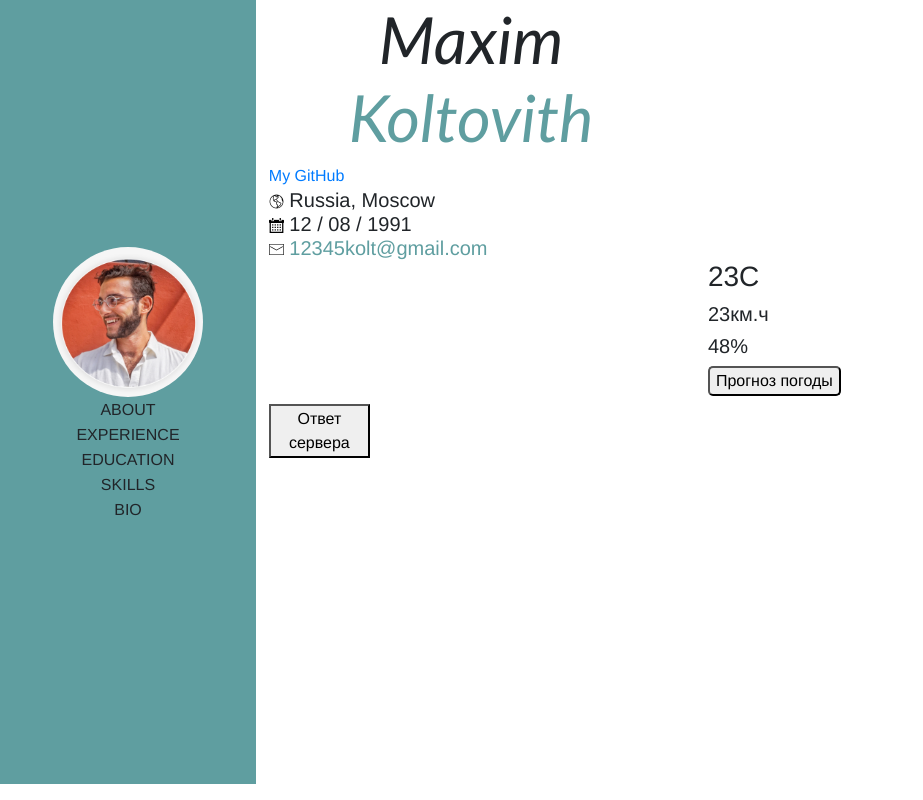
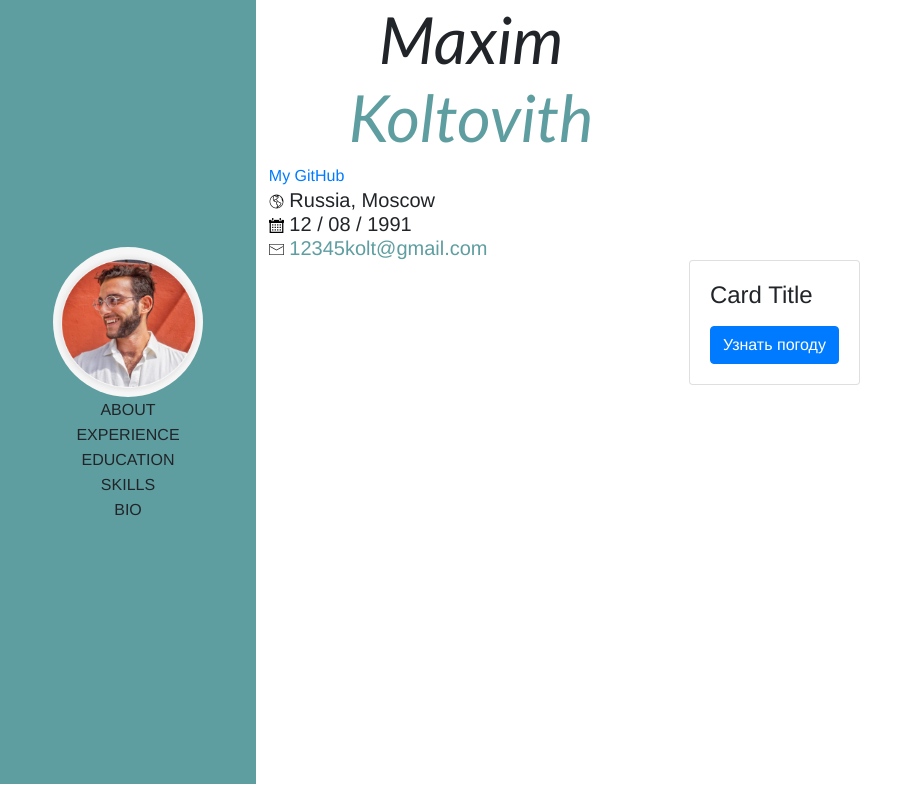
Before and after one commit to maxkolt/new-vue, a Vue app: page / in a window 1280 px wide. Shown: the whole page, without its empty margins (0-923 px from the left). Built offline with nearby package versions, Linux system fonts and the light colour scheme.

Commit message:
resume на vue, начальный этап

```diff
--- a/package.json
+++ b/package.json
@@ -20,7 +20,6 @@
     "@vue/cli-plugin-eslint": "~4.5.0",
     "@vue/cli-service": "~4.5.0",
     "babel-eslint": "^10.1.0",
-    "eslint": "^6.7.2",
     "eslint-plugin-vue": "^6.2.2",
     "vue-template-compiler": "^2.6.11"
   },
--- a/src/App.vue
+++ b/src/App.vue
@@ -33,10 +33,11 @@
 
       <div class="click">
         <h1>{{ temperatura }}</h1>
-        <button @click="weatherResponse">Ответ сервера</button>
+       <!-- <button @click="weatherResponse">Ответ сервера</button> -->
       </div>
     </section>
   </div>
+
 </template>
 
 <script>
@@ -52,7 +53,6 @@ export default {
   },
   data() {
     return {
-      temperatura: '',
       firstName: 'Maxim',
       gmail: '12345kolt@gmail.com',
       linkUrl: "https://github.com/maxkolt",
@@ -67,15 +67,7 @@ export default {
     //    this.serverData = response.data.message
     // ));
     //},
-    weatherResponse() {
-      axios
-          .get('http://api.weatherstack.com/current',
-              'access_key = a54d1451af691342e975fde0186820bf',
-              'query = New York')
-          .then(response => (
-              this.temperatura = response.data
-          ))
-    }
+
   }
 }
 
--- a/src/components/HelloWorld.vue
+++ b/src/components/HelloWorld.vue
@@ -1,29 +1,45 @@
 <template>
   <div class="hello">
-    <h3>{{ temperstura }}</h3>
-    <h5>{{ veter }}</h5>
-    <h5>{{davlenie}}</h5>
-    <button class="button" @click="onClick">Прогноз погоды</button>
+
+    <div>
+      <b-card
+          title="Card Title"
+          img-src=""
+          img-alt="Image"
+          img-top
+          tag="article"
+          style="max-width: 20rem;"
+          class="mb-2"
+      >
+        <b-card-text>
+         <h3>{{ temperatura }}</h3>
+        </b-card-text>
+        <b-button @click="weatherResponse" href="#" variant="primary">Узнать погоду</b-button>
+      </b-card>
+    </div>
   </div>
 </template>
 
 <script>
+
 import axios from "axios";
 
 export default {
   name: 'HelloWorld',
-  data(){
-    return{
-      temperstura: 23 + 'C',
-      veter: 23 + 'км.ч',
-      davlenie: 48 + '%',
+  data() {
+    return {
+      temperatura: '',
       serverData: null
     }
 
   },
   methods: {
-    onClick() {
-
+    weatherResponse() {
+      axios
+          .get('http://api.weatherstack.com/current ? access_key = a54d1451af691342e975fde0186820bf & query = Minsk')
+          .then(response => (
+              this.temperatura = response.data
+          ))
     }
 
   }
```
Also changed, not shown: 1 other file (tests, documents, lock files or other folders).
